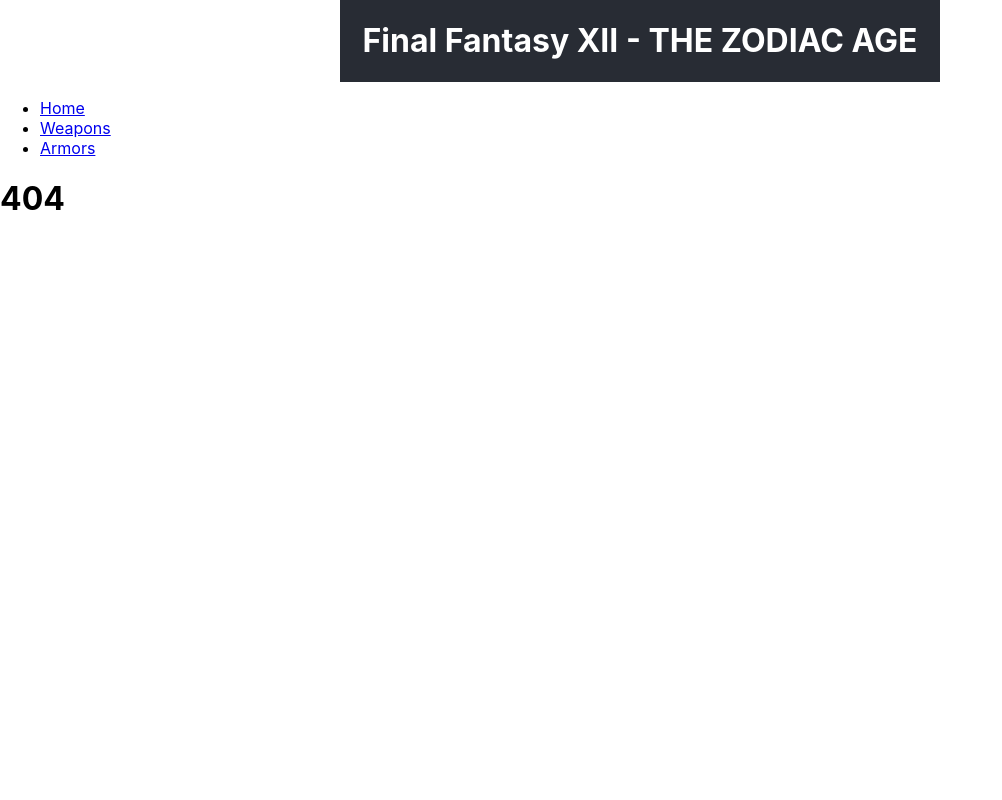
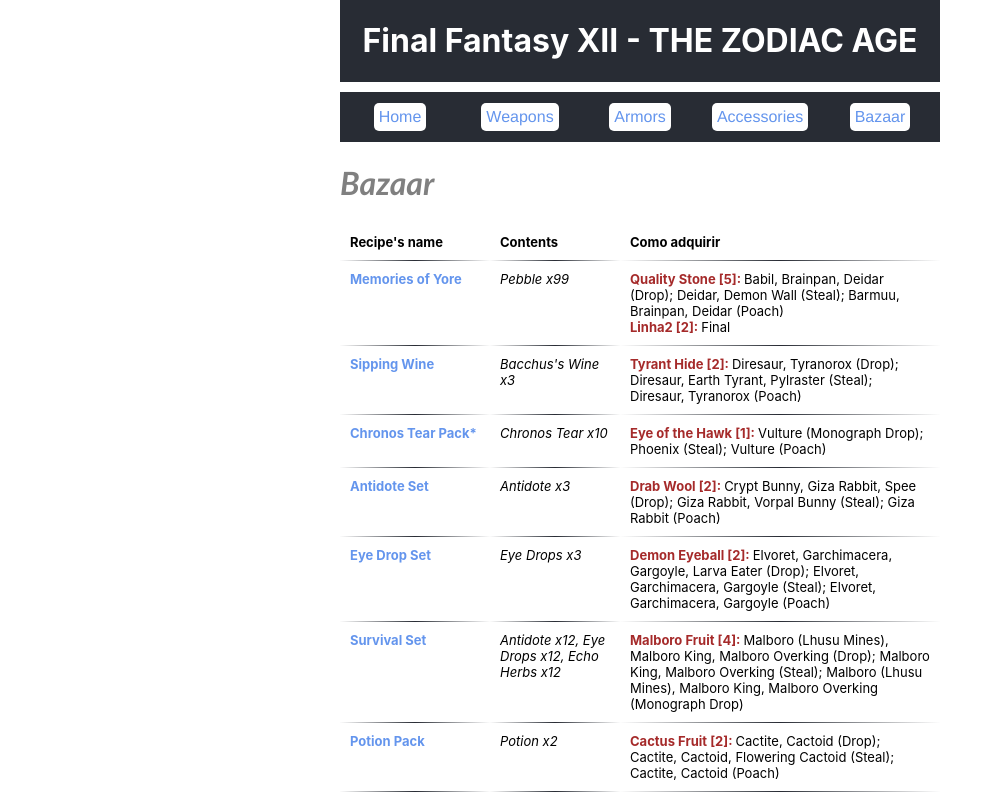
Before and after one commit to AndersonCGAntunes/site-final-fantasy-xii, a React (Create React App) app: page /bazaar in a window 1280 px wide. Before the commit this address had no page. Shown: the top 800 px of the page, without its empty margins (0-1002 px from the left). Built offline with nearby package versions, Linux system fonts and the light colour scheme.

Commit message:
Finalização do método do Bazaar

```diff
--- /dev/null
+++ b/src/Accessories.js
@@ -0,0 +1,11 @@
+import './App.css';
+import { accessories } from './Database';
+import MetodoUniversal from './MetodoUniversal';
+
+function Accessories() {
+    return <>
+        {MetodoUniversal(accessories, "Accessories")};
+    </>
+}
+
+export default Accessories;
--- a/src/App.css
+++ b/src/App.css
@@ -28,11 +28,18 @@
   display: table-cell;
   text-align: left;
   padding: 10px;
-  border-bottom: 1px solid gray;
+  border-bottom-width: 1px;
+  border-bottom-style: solid;
+  border-image: linear-gradient(to right, rgba(255, 255, 255, 0), #282c34,  rgba(255, 255, 255, 0)) 1;
+  font-size: small;
 }
 
 .esquerda {
-  width: 150px;
+  width: 130px;
+}
+
+.direita {
+  width: 300px;
 }
 
 .cabecalho {
@@ -42,6 +49,10 @@
 .destaque {
   color: brown;
   font-weight: bolder;
+}
+
+.emLinha {
+  display: inline;
 }
 
 .nomeador {
@@ -65,7 +76,7 @@
 }
 
 .titulo {
-  font-family: cursive;
+  font-family: 'Gill Sans', 'Gill Sans MT', Calibri, 'Trebuchet MS', sans-serif;
   font-style: italic;
   color: gray;
 }
@@ -109,3 +120,36 @@
   font-family: cursive;
   color: gray;
 }
+
+.containerMenu {
+  width: 600px;
+  margin: 10px auto;
+  display: grid;
+  align-content: center;
+  grid-template-columns: 20% 20% 20% 20% 20%;
+  height: 50px;
+  justify-items: center;
+  background-color: #282c34;
+}
+
+.listaMenu {
+  color: cornflowerblue;
+  font-family: 'Franklin Gothic Medium', 'Arial Narrow', Arial, sans-serif;
+  font-weight: lighter;
+  padding: 5px;
+  background-color: white;
+  border-radius: 5px;
+}
+
+a:link {
+  text-decoration: none;
+  color: cornflowerblue;
+}
+
+a:visited {
+  color: cornflowerblue;
+}
+
+.italico {
+  font-style: italic;
+}
--- a/src/Armor.js
+++ b/src/Armor.js
@@ -1,13 +1,9 @@
 import './App.css';
 import { heavyArmor, lightArmor, mysticArmor, shields } from './Database';
 import MetodoUniversal from './MetodoUniversal';
-import ShowHide from './ShowHide';
 
 function Armor() {
     return <>
-        <div className='container'>
-            <ShowHide />
-        </div>
         {MetodoUniversal(shields, "Shields")}
         {MetodoUniversal(lightArmor, "Light Armor")}
         {MetodoUniversal(heavyArmor, "Heavy Armor")}
--- /dev/null
+++ b/src/Bazaar.js
@@ -0,0 +1,51 @@
+import './App.css';
+import { bazaar } from './Database';
+
+function Bazaar() {
+    let contador = 0;
+    return(
+        <div className="Container-equipamento">
+            <h1 className='titulo'>Bazaar</h1>
+            <section>
+                <header className='cabecalho'>
+                    <div className='col'>Recipe's name</div>
+                    <div className='col'>Contents</div>
+                    <div className='col'>Como adquirir</div>
+                </header>
+                {bazaar.map((element, index, index1, index3) => {
+                    let myRegex = /:/;
+                    return(
+                        <div key={index} className='row'>
+                            <div key={index1} className='col esquerda'>
+                                <span className='destaque nomeador'>{element.Item}</span>
+                            </div>
+                            <div key={index3} className='col italico'>
+                                {element.Contents}
+                            </div>
+                            <div key={index3} className='col direita'>
+                                {Object.keys(element).map((loot, index4) => {
+                                    if (index4 == 2) {
+                                        return element.Ingredients.map((item, cont, novaKey) => {
+                                            let nome = "";
+                                            let descricao = "";
+                                            contador++;
+                                            if (cont % 2 == 0) {
+                                                nome = item;
+                                                return <span key={novaKey + contador} className='destaque'>{nome}</span>
+                                            } else {
+                                                descricao = item;
+                                                return <div key={cont + contador} className='emLinha'>{descricao}<br/></div>
+                                            }
+                                        })
+                                    }
+                                })}
+                            </div>
+                        </div>
+                    );
+                })}
+            </section>
+        </div>
+    );
+}
+
+export default Bazaar;
--- a/src/Layout.js
+++ b/src/Layout.js
@@ -1,22 +1,28 @@
 import { Outlet, Link } from "react-router-dom";
+import './App.css'
 
 const Layout = () => {
   return (
     <>
       <nav>
-        <ul>
-          <li>
+        <div className="containerMenu">
+          <div className="listaMenu">
             <Link to="/">Home</Link>
-          </li>
-          <li>
+          </div>
+          <div className="listaMenu">
             <Link to="/Weapon">Weapons</Link>
-          </li>
-          <li>
+          </div>
+          <div className="listaMenu">
             <Link to="/Armor">Armors</Link>
-          </li>
-        </ul>
+          </div>
+          <div className="listaMenu">
+            <Link to="/Accessories">Accessories</Link>
+          </div>
+          <div className="listaMenu">
+            <Link to="/Bazaar">Bazaar</Link>
+          </div>
+        </div>
       </nav>
-
       <Outlet />
     </>
   )
--- a/src/Weapon.js
+++ b/src/Weapon.js
@@ -1,14 +1,10 @@
 import './App.css';
 import { axes, bows, crossbows, daggers, greatswords, guns, hammers, handBombs, katanas, maces, measures, ninjaSwords, poles, rods, spears, staves, swords } from './Database';
 import MetodoUniversal from './MetodoUniversal';
-import ShowHide from './ShowHide';
 
 function Weapon() {
 
     return <>
-        <div className='container'>
-            <ShowHide />
-        </div>
         {MetodoUniversal(swords, "Swords")}
         {MetodoUniversal(daggers, "Daggers")}
         {MetodoUniversal(axes, "Axes")}
--- a/src/index.js
+++ b/src/index.js
@@ -6,6 +6,8 @@
 import Weapon from "./Weapon";
 import Armor from "./Armor";
 import NoPage from "./NoPage";
+import Accessories from './Accessories';
+import Bazaar from './Bazaar';
 
 export default function App() {
   return (
@@ -13,11 +15,13 @@
         <header className="App-header">
           <h1>Final Fantasy XII - THE ZODIAC AGE</h1>
         </header>
-        <BrowserRouter>
+      <BrowserRouter>
         <Routes>
           <Route path="/" element={<Layout />}>
             <Route path="weapon" element={<Weapon />} />
             <Route path="armor" element={<Armor />} />
+            <Route path='accessories' element={<Accessories />} />
+            <Route path='bazaar' element={<Bazaar />} />
             <Route path="*" element={<NoPage />} />
           </Route>
         </Routes>
```
Also changed, not shown: src/Database.js.
